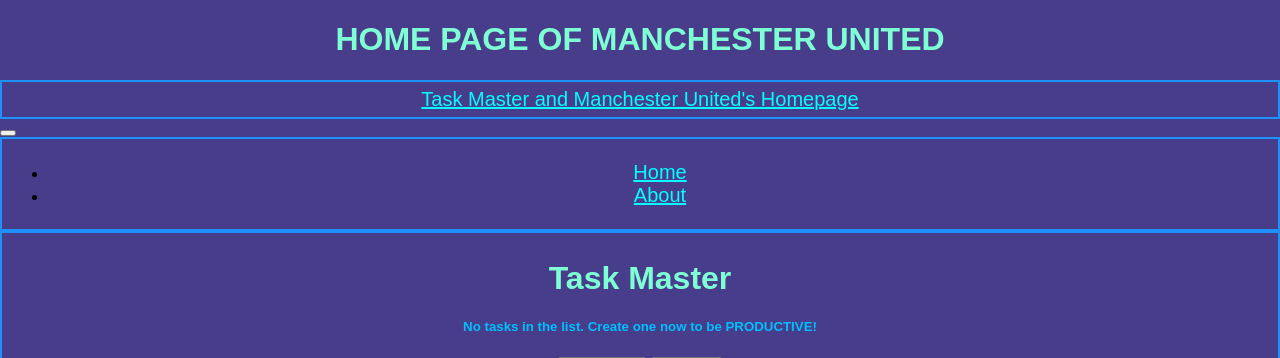
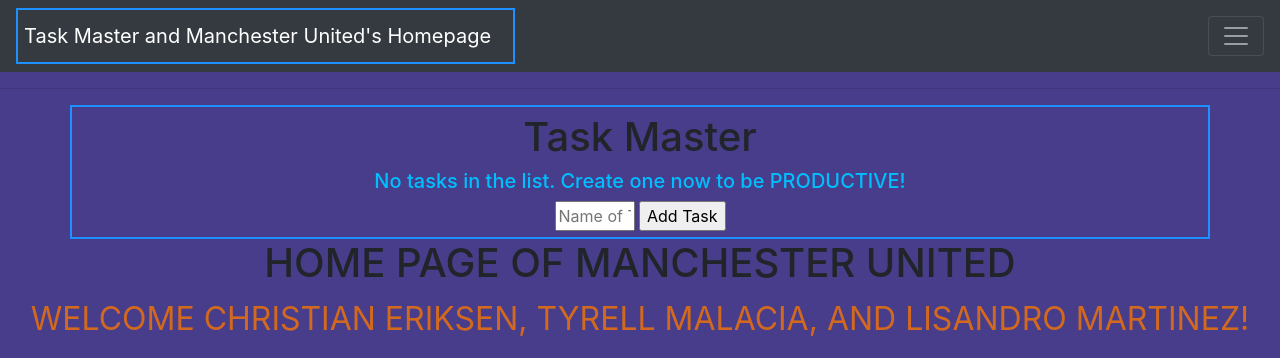
Before and after one commit to AlexNguyenSJSU/Task_Master, a Flask app: page / in a window 1280 px wide. Shown: the top 358 px of the page. Run offline with Flask 2, Linux system fonts and the light colour scheme; data that the repository does not hold is empty; some libraries are stand-ins or nearby versions.

Commit message:
Add more BootStrap attribute to the project.

```diff
--- a/templates/home.html
+++ b/templates/home.html
@@ -4,17 +4,19 @@
 <!-- The Head Section -->
 
 <head>
-    <h1>HOME PAGE OF MANCHESTER UNITED</h1>
     <link rel="stylesheet" href="{{ url_for('static', filename='css/main.css') }}">
+    <link rel="stylesheet" href="https://stackpath.bootstrapcdn.com/bootstrap/4.1.3/css/bootstrap.min.css"
+        integrity="sha384-MCw98/SFnGE8fJT3GXwEOngsV7Zt27NXFoaoApmYm81iuXoPkFOJwJ8ERdknLPMO" crossorigin="anonymous">
     {% block head %}{% endblock %}
 </head>
 
 <!-- The Body Section -->
 
-<body>
+<body style="background-color: darkslateblue;">
     <nav class="navbar navbar-dark bg-dark">
         <div>
-            <a style="text-align: center;" class="navbar-brand" href="/">Task Master and Manchester United's Homepage</a>
+            <a style="text-align: center;" class="navbar-brand" href="/">Task Master and Manchester United's
+                Homepage</a>
         </div>
         <button class="navbar-toggler" type="button" data-bs-toggle="collapse" data-bs-target="#navbarNav"
             aria-controls="navbarNav" aria-expanded="false" aria-label="Toggle navigation">
@@ -23,7 +25,7 @@
         <div class="collapse navbar-collapse" id="navbarNav">
             <ul class="navbar-nav">
                 <li class="nav-item">
-                    <a class="nav-link active" href="/">Home</a>
+                    <a class="nav-link" href="/">Home</a>
                 </li>
                 <li class="nav-item">
                     <a class="nav-link" href="/about">About</a>
@@ -31,18 +33,23 @@
             </ul>
         </div>
     </nav>
+    <hr>
 
     {% block body %}{% endblock %}
+
+    <h1>HOME PAGE OF MANCHESTER UNITED</h1>
+
     <p>WELCOME CHRISTIAN ERIKSEN, TYRELL MALACIA, AND LISANDRO MARTINEZ!</p>
-    <div>
+
+    <div class="container">
         <img src="https://image.thanhnien.vn/w1024/Uploaded/2022/oqivotiw/2022_07_02/tyrell-malacia-7335.jpeg"
             alt="T.Malacia">
     </div>
-    <div>
+    <div class="container">
         <img src="https://i.vietgiaitri.com/2022/7/16/christian-eriksen-den-mu-khat-vong-bay-cao-b6a-6544087.jpg"
             alt="C.Eriksen">
     </div>
-    <div>
+    <div class="container">
         <img src="https://image-us.24h.com.vn/upload/3-2022/images/2022-07-17/MU-chinh-thuc-don-Lisandro-Martinez-fx36i1kxeac3yao--2--1658067272-583-width740height740.jpg"
             alt="L.Martinez">
     </div>
--- a/templates/index.html
+++ b/templates/index.html
@@ -5,25 +5,25 @@
 {% endblock %}
 
 {% block body %}
-<div class="content">
+<div class="container">
     <h1>Task Master</h1>
     {% if tasks|length < 1 %}
         <h5 style="text-align: center; color: deepskyblue;">No tasks in the list. Create one now to be PRODUCTIVE!</h5>
     {% else %}
         <table border = 2>
                 <tr>
-                    <th style="text-align: center">Task</th>
-                    <th style="text-align: center">Adding Date</th>
-                    <th style="text-align: center">Action</th>
+                    <th style="text-align: center">TASK</th>
+                    <th style="text-align: center">ADDING DATE</th>
+                    <th style="text-align: center">ACTION</th>
                 </tr>
                 {% for task in tasks %} <!--Jinja2 syntax: grab the task we pass on the template-->
                     <tr>
                         <td>{{ task.content }}</td> <!--return the content of each task-->
                         <td>{{ task.date_created.date() }}</td> <!--return the time that the task is created-->
                         <td>
-                            <a href="/delete/{{task.id}}">Delete</a>
+                            <a href="/delete/{{task.id}}">DELETE</a>
                             <br>
-                            <a href="/update/{{task.id}}">Update</a>
+                            <a href="/update/{{task.id}}">UPDATE</a>
                         </td>
                     </tr>
                 {% endfor %}
```
Also changed, not shown: test.db.
